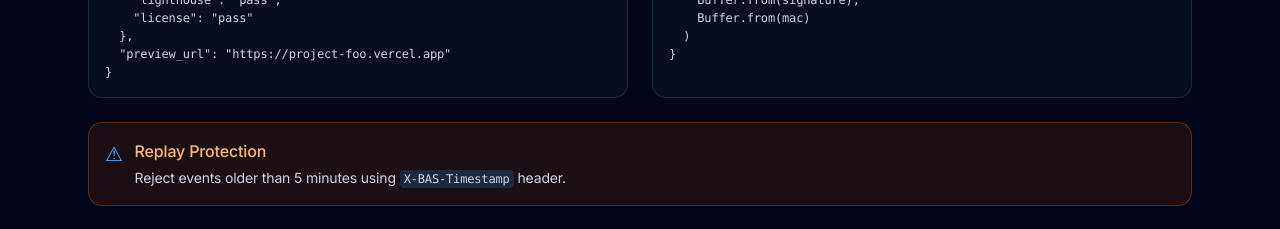
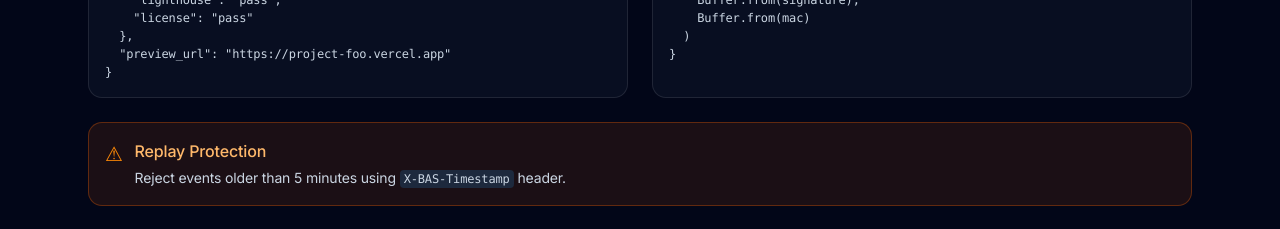
Before and after one commit to buildaistartups/buildaistartups.com, a Next.js app: page /resources/docs in a window 1280 px wide. Shown: the part 4760-4989 px from the top of the page. Built offline with nearby package versions, Linux system fonts and the light colour scheme.

Commit message:
Update page.tsx

```diff
--- a/app/(default)/resources/docs/page.tsx
+++ b/app/(default)/resources/docs/page.tsx
@@ -503,7 +503,7 @@ export function verifySignature(
 
           <div className="mt-6 rounded-xl border border-orange-500/30 bg-orange-500/10 p-4">
             <div className="flex items-start gap-3">
-              <div className="text-blue-400 text-xl">⚠︎</div>
+              <div className="text-orange-400 text-xl">⚠︎</div>
               <div>
                 <div className="font-medium text-orange-300">Replay Protection</div>
                 <div className="text-sm text-slate-300 mt-1">
```
